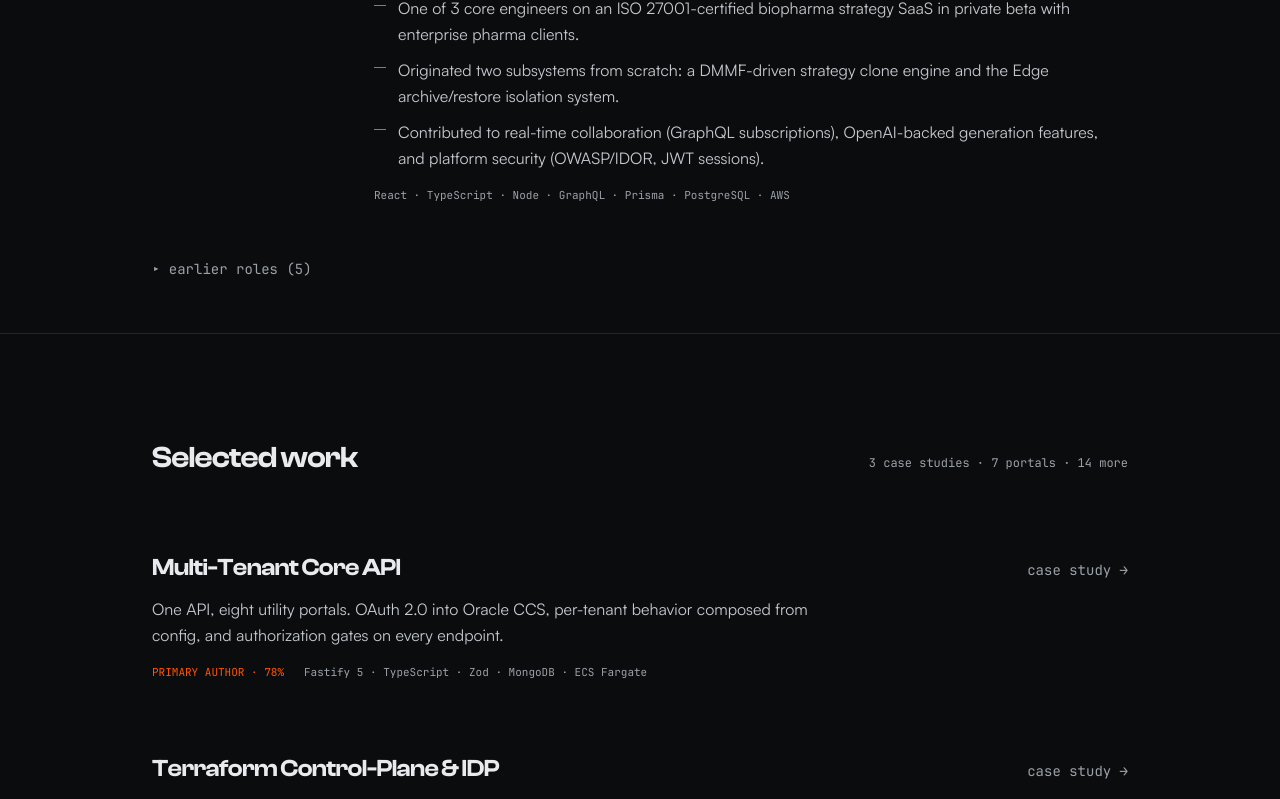
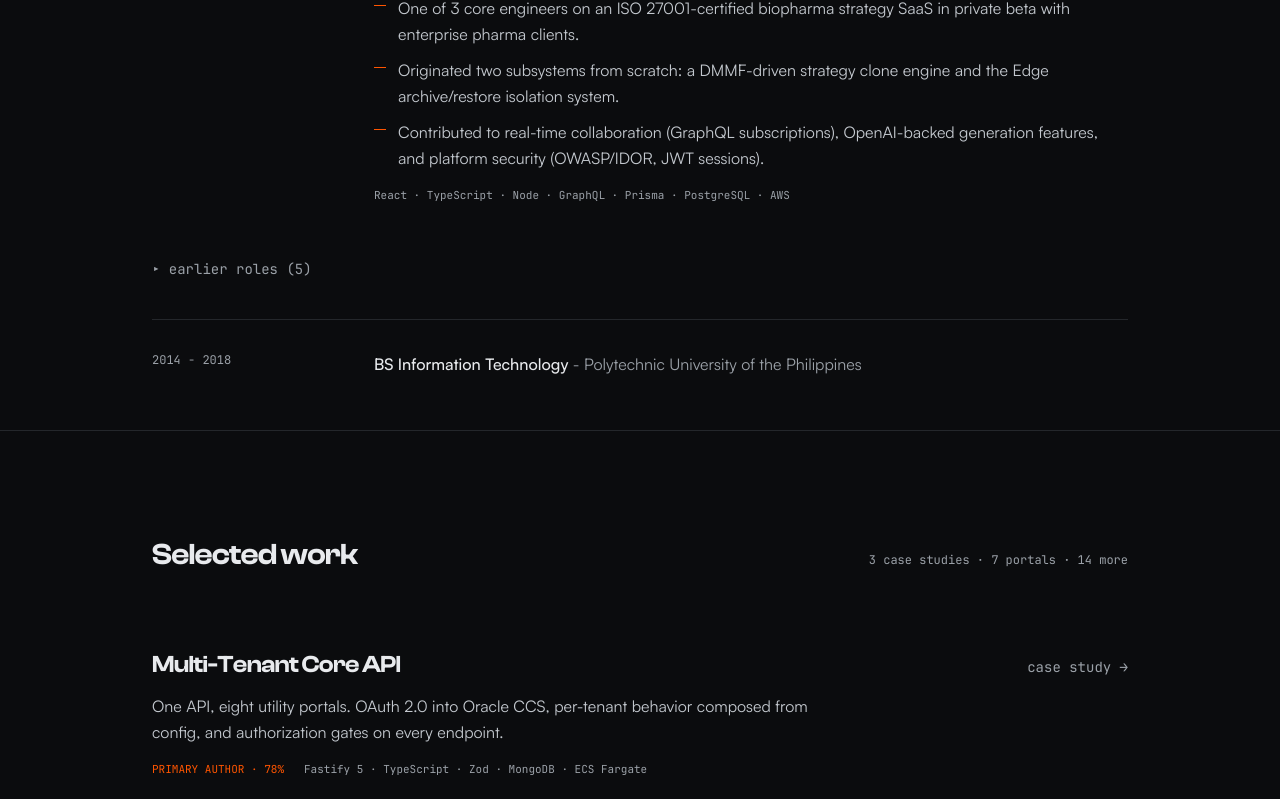
Before and after one commit to bpabatao/bpabatao.github.io, a Next.js app: page / in a window 1280 px wide. Shown: the part 1998-2797 px from the top of the page. Built offline with nearby package versions, Linux system fonts and the light colour scheme.

Commit message:
Content: education, availability status, SEO pack
- Education row closes resume parity (BS IT, PUP, 2014-2018)
- Contact leads with the ops-status motif: ACCEPTING - roles/consulting
- resume.pdf link dated jul 2026
- sitemap.xml + robots.txt via static metadata routes

```diff
--- /dev/null
+++ b/src/app/robots.ts
@@ -0,0 +1,11 @@
+import type { MetadataRoute } from "next";
+import { profile } from "@/data/content";
+
+export const dynamic = "force-static";
+
+export default function robots(): MetadataRoute.Robots {
+  return {
+    rules: { userAgent: "*", allow: "/" },
+    sitemap: `${profile.siteUrl}/sitemap.xml`,
+  };
+}
--- /dev/null
+++ b/src/app/sitemap.ts
@@ -0,0 +1,12 @@
+import type { MetadataRoute } from "next";
+import { cases } from "@/data/cases";
+import { profile } from "@/data/content";
+
+export const dynamic = "force-static";
+
+export default function sitemap(): MetadataRoute.Sitemap {
+  return [
+    { url: `${profile.siteUrl}/`, priority: 1 },
+    ...cases.map((c) => ({ url: `${profile.siteUrl}/case/${c.slug}/`, priority: 0.8 })),
+  ];
+}
--- a/src/components/Contact.tsx
+++ b/src/components/Contact.tsx
@@ -8,8 +8,10 @@ export function Contact() {
       <div className="mx-auto w-full max-w-5xl px-6 py-20">
         <SectionHeading title="Contact" annotation="async-first · CET" />
         <Reveal>
-          <p className="max-w-prose leading-relaxed text-muted">
-            Open to staff/lead platform roles and consulting on AWS, Terraform, and multi-tenant systems.
+          <p className="flex items-center gap-2 font-mono text-xs tracking-wide text-muted">
+            <span className="status-dot size-2 shrink-0 rounded-full bg-ok" aria-hidden />
+            <span className="text-ok">ACCEPTING</span>
+            <span>- STAFF/LEAD PLATFORM ROLES · CONSULTING · AWS / TERRAFORM / MULTI-TENANT</span>
           </p>
           <a
             href={`mailto:${profile.email}`}
@@ -25,7 +27,7 @@ export function Contact() {
               linkedin ↗
             </a>
             <a className="link-sweep text-muted transition-colors hover:text-accent" href="/resume.pdf" target="_blank" rel="noopener">
-              resume.pdf ↗
+              resume.pdf · jul 2026 ↗
             </a>
           </div>
         </Reveal>
--- a/src/components/Work.tsx
+++ b/src/components/Work.tsx
@@ -1,4 +1,4 @@
-import { currentJobs, earlierJobs } from "@/data/content";
+import { credentials, currentJobs, earlierJobs } from "@/data/content";
 import { Reveal } from "./Reveal";
 import { SectionHeading } from "./SectionHeading";
 
@@ -52,6 +52,18 @@ export function Work() {
             </div>
           </details>
         </Reveal>
+
+        <Reveal className="mt-10 border-t border-line pt-8">
+          {credentials.map((c) => (
+            <div key={c.title} className="grid gap-1 md:grid-cols-[190px_1fr] md:gap-8">
+              <div className="font-mono text-xs text-muted">{c.period}</div>
+              <div>
+                <span className="font-medium text-ink">{c.title}</span>
+                <span className="text-muted"> - {c.detail}</span>
+              </div>
+            </div>
+          ))}
+        </Reveal>
       </div>
     </section>
   );
--- a/src/data/content.ts
+++ b/src/data/content.ts
@@ -108,6 +108,14 @@ export const earlierJobs: Job[] = [
     receipts: ["Mobile applications, Philippines."],
   },
 ];
+
+export const credentials = [
+  {
+    period: "2014 - 2018",
+    title: "BS Information Technology",
+    detail: "Polytechnic University of the Philippines",
+  },
+] as const;
 
 export interface Flagship {
   slug: string;
```
